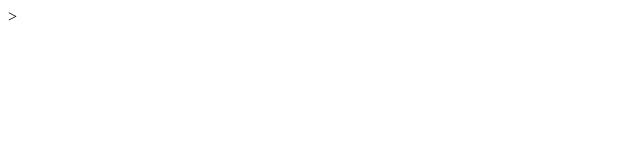
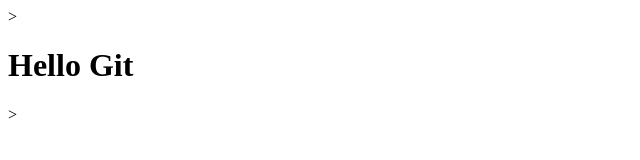
Before and after one commit to SergeyKurilovich/FirstTest, a plain HTML site: page index.html in a window 1280 px wide. Shown: the whole page, without its empty margins (0-640 px from the left). Drawn offline with Linux system fonts and the light colour scheme.

Commit message:
h1 was added

```diff
--- a/index.html
+++ b/index.html
@@ -4,6 +4,7 @@
     <meta charset="utf-8">>
   </head>
   <body>
+  	<h1>Hello Git</h1>>
 
   </body>
 </html>
```
